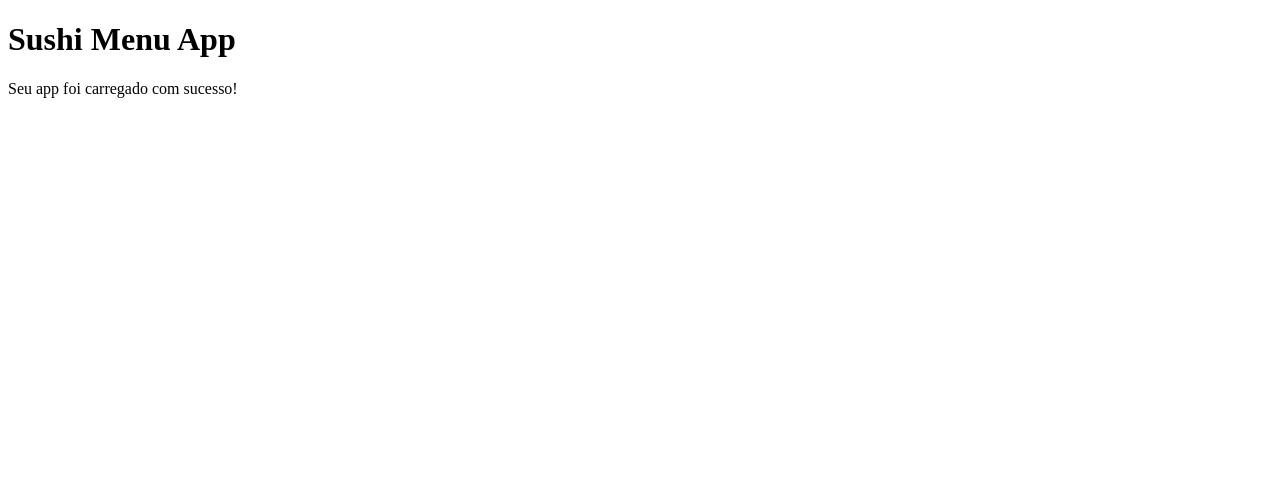
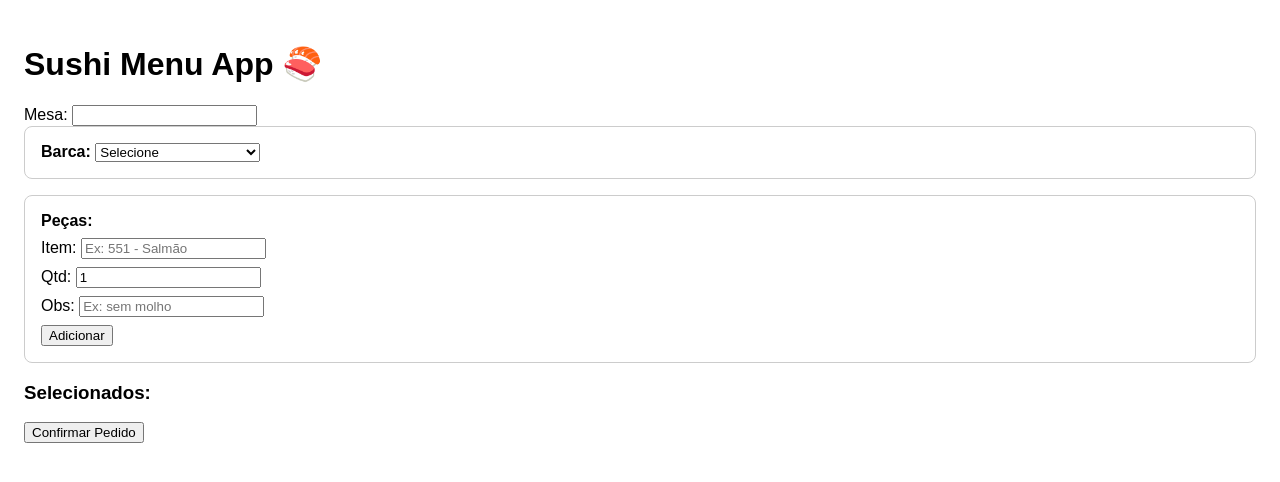
Before and after one commit to Alduin12324/Elleahn, a plain HTML site: page index.html in a window 1280 px wide. Drawn offline with Linux system fonts and the light colour scheme.

Commit message:
Add files via upload

```diff
--- a/index.html
+++ b/index.html
@@ -6,10 +6,55 @@
     <title>Sushi Menu App</title>
     <link rel="manifest" href="manifest.json" />
     <meta name="theme-color" content="#ffffff" />
+    <style>
+      body { font-family: sans-serif; padding: 1rem; }
+      .card { border: 1px solid #ccc; padding: 1rem; border-radius: 8px; margin-bottom: 1rem; }
+      .card input, .card button { margin-top: 0.5rem; }
+      .list { margin-top: 1rem; }
+      .highlight { background: #e0ffe0; padding: 0.5rem; border: 1px solid #0a0; }
+    </style>
   </head>
   <body>
-  <h1>Sushi Menu App</h1>
-  <p>Seu app foi carregado com sucesso!</p>
+    <h1>Sushi Menu App 🍣</h1>
+    <div>
+      <label>Mesa: <input id="mesa" /></label>
+    </div>
+    <div class="card">
+      <strong>Barca:</strong>
+      <select id="barca">
+        <option value="">Selecione</option>
+        <option value="38">1/2 Barca Level 38 PCS</option>
+        <option value="53">1/2 Barca Esp 53 PCS</option>
+        <option value="75">Barca Level 75 PCS</option>
+        <option value="94">Super Barca 94 PCS</option>
+      </select>
+    </div>
+    <div class="card">
+      <strong>Peças:</strong>
+      <div>
+        <label>Item:
+          <input id="item" placeholder="Ex: 551 - Salmão" />
+        </label>
+      </div>
+      <div>
+        <label>Qtd:
+          <input type="number" id="qtd" value="1" min="1" />
+        </label>
+      </div>
+      <div>
+        <label>Obs:
+          <input id="obs" placeholder="Ex: sem molho" />
+        </label>
+      </div>
+      <button onclick="addItem()">Adicionar</button>
+    </div>
+    <div class="list">
+      <h3>Selecionados:</h3>
+      <ul id="lista"></ul>
+      <p id="total"></p>
+      <button onclick="confirmarPedido()">Confirmar Pedido</button>
+    </div>
+    <div id="mensagem" class="highlight" style="display:none;"></div>
     <script src="main.js"></script>
   </body>
 </html>
--- a/main.js
+++ b/main.js
@@ -1,4 +1,34 @@
-console.log("Sushi Menu App carregado!");
-if ('serviceWorker' in navigator) {
-  navigator.serviceWorker.register('service-worker.js');
+
+let itens = [];
+function addItem() {
+  const nome = document.getElementById('item').value;
+  const qtd = parseInt(document.getElementById('qtd').value);
+  const obs = document.getElementById('obs').value;
+  if (!nome || qtd < 1) return alert('Preencha nome e quantidade.');
+  itens.push({ nome, qtd, obs });
+  render();
 }
+function render() {
+  const ul = document.getElementById('lista');
+  ul.innerHTML = '';
+  let total = 0;
+  itens.forEach((i, idx) => {
+    total += i.qtd;
+    const li = document.createElement('li');
+    li.innerText = `${i.nome} (${i.qtd}) ${i.obs ? 'Obs: ' + i.obs : ''}`;
+    ul.appendChild(li);
+  });
+  document.getElementById('total').innerText = 'Total de peças: ' + total;
+}
+function confirmarPedido() {
+  const limite = parseInt(document.getElementById('barca').value || '0');
+  const mesa = document.getElementById('mesa').value || '—';
+  const total = itens.reduce((sum, i) => sum + i.qtd, 0);
+  if (!limite) return alert('Selecione uma barca');
+  if (total > limite) return alert(`Total excedido: ${total}/${limite}`);
+  const mensagem = document.getElementById('mensagem');
+  mensagem.innerText = `✅ Pedido da mesa ${mesa} confirmado com ${total} peça(s).`;
+  mensagem.style.display = 'block';
+  itens = [];
+  render();
+}
--- a/service-worker.js
+++ b/service-worker.js
@@ -1,7 +1,7 @@
 self.addEventListener('install', function(e) {
   console.log('Service Worker instalado');
   e.waitUntil(
-    caches.open('sushi-app-cache').then(function(cache) {
+    caches.open('sushi-cache').then(function(cache) {
       return cache.addAll([
         '/',
         '/index.html',
@@ -10,7 +10,6 @@ self.addEventListener('install', function(e) {
     })
   );
 });
-
 self.addEventListener('fetch', function(e) {
   e.respondWith(
     caches.match(e.request).then(function(response) {
```
Also changed, not shown: icon-192.png, icon-512.png (added), manifest.json. Lines whose indentation alone changed are shown as unchanged.
